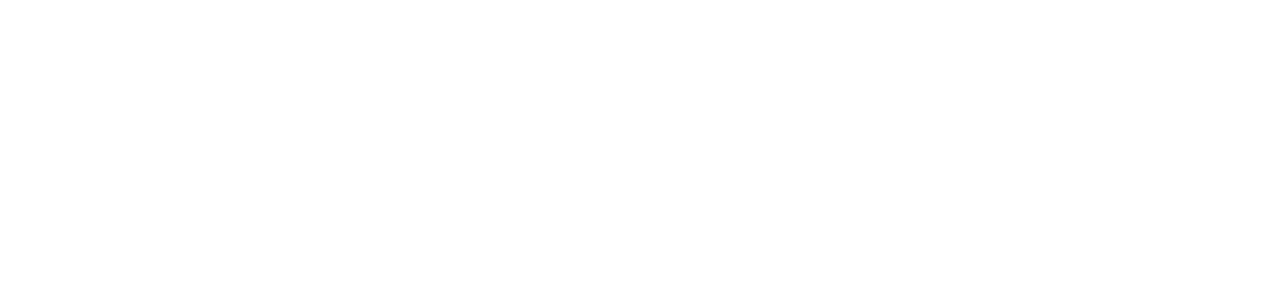
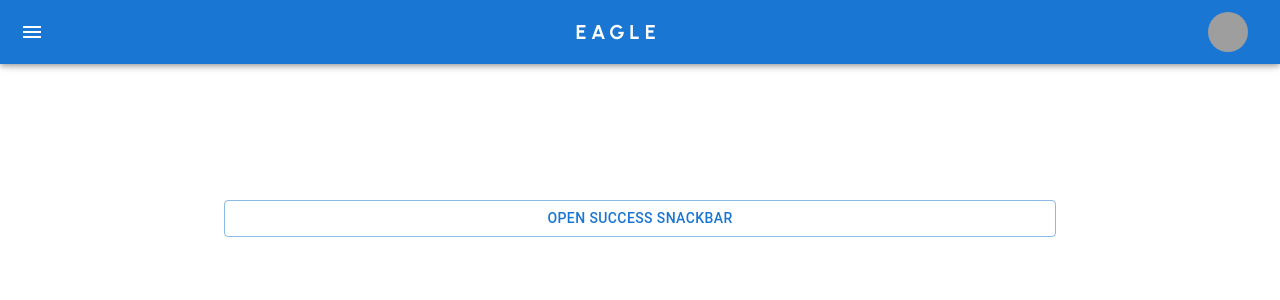
Before and after one commit to sheltonjoseph/mui-redux, a React (Create React App) app: page /snackBar in a window 1280 px wide. Before the commit this address had no page. Shown: the top 300 px of the page. Built offline with nearby package versions, Linux system fonts and the light colour scheme; grey boxes are pictures that could not be loaded.

Commit message:
snackbar

```diff
--- a/src/App.js
+++ b/src/App.js
@@ -9,6 +9,8 @@
 import Chips from "./pages/Chips"
 import Lists from "./pages/List"
 import Dialog from "./pages/Dialog"
+import SnackBar from "./pages/SnackBar"
+
 
 
 
@@ -28,7 +30,7 @@
       <Route exact path="/chips" element={<Chips/>} />
       <Route exact path="/list" element={<Lists/>} />
       <Route exact path="/dialog" element={<Dialog/>} />
-
+      <Route exact path="/snackBar" element={<SnackBar/>} />
     </Routes>
   </Router>
   );
--- a/src/Components/TopBar.jsx
+++ b/src/Components/TopBar.jsx
@@ -108,6 +108,13 @@
             </Link>
           </ListItemButton>
           </ListItem>
+          <ListItem disablePadding>
+          <ListItemButton sx={{ textAlign: "center" }}>
+            <Link to={"/snackBar"}>
+              <ListItemText primary="SnackBar" />
+            </Link>
+          </ListItemButton>
+          </ListItem>
           {/* <Link>
               <ListItemText primary="checkBox" />
             </Link>
--- /dev/null
+++ b/src/pages/SnackBar.jsx
@@ -0,0 +1,50 @@
+import * as React from 'react';
+import Stack from '@mui/material/Stack';
+import Button from '@mui/material/Button';
+import Snackbar from '@mui/material/Snackbar';
+import MuiAlert from '@mui/material/Alert';
+import Container from "@mui/material/Container";
+import TopBar from "../Components/TopBar";
+import { useSelector, useDispatch } from "react-redux";
+import { update } from "../Redux/dialogSlice";
+
+
+const Alert = React.forwardRef(function Alert(props, ref) {
+  return <MuiAlert elevation={6} ref={ref} variant="filled" {...props} />;
+});
+
+const Snackbars = ()=> {
+    const dispatch = useDispatch();
+    const reduxControl = useSelector((state) => state.dialog);
+    const reduxOpen = reduxControl.dialogOpen;
+    const reduxClose = reduxControl.dialogClose;
+
+  const handleClick = () => {
+    dispatch(update(reduxOpen));
+  };
+
+  const handleClose = () => {
+    dispatch(update(reduxClose));
+  };
+
+  return (
+    <Container
+    style={{ display: "flex", justifyContent: "center" }}
+    maxWidth="xl"
+  >
+      <TopBar />
+    <Stack spacing={2} sx={{ width: '100%' , m:25}}>
+      <Button variant="outlined" onClick={handleClick}>
+        Open success snackbar
+      </Button>
+      <Snackbar open={reduxOpen} autoHideDuration={5000} onClose={handleClose}>
+        <Alert onClose={handleClose} severity="success" sx={{ width: '100%' }}>
+          SnackBar Succesfully Completed
+        </Alert>
+      </Snackbar>
+    </Stack>
+    </Container>
+  );
+}
+
+export default Snackbars
```
